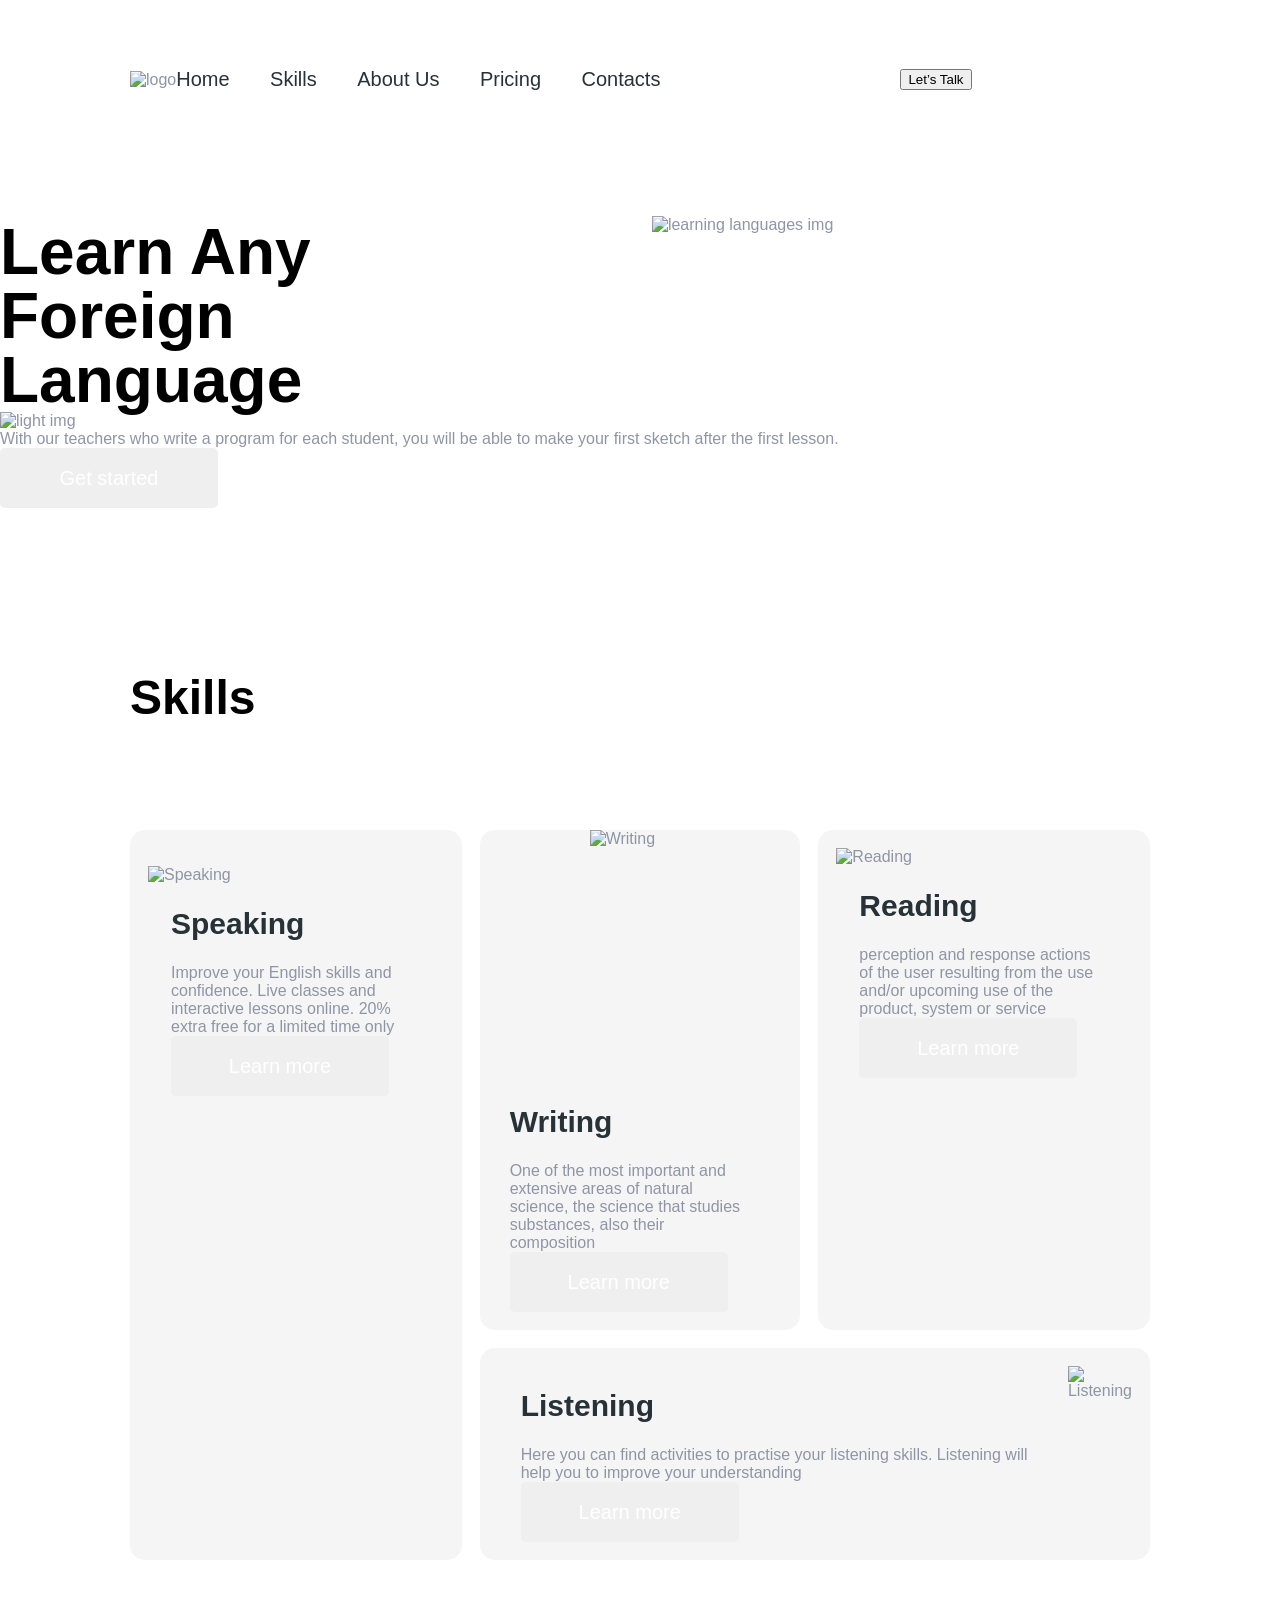
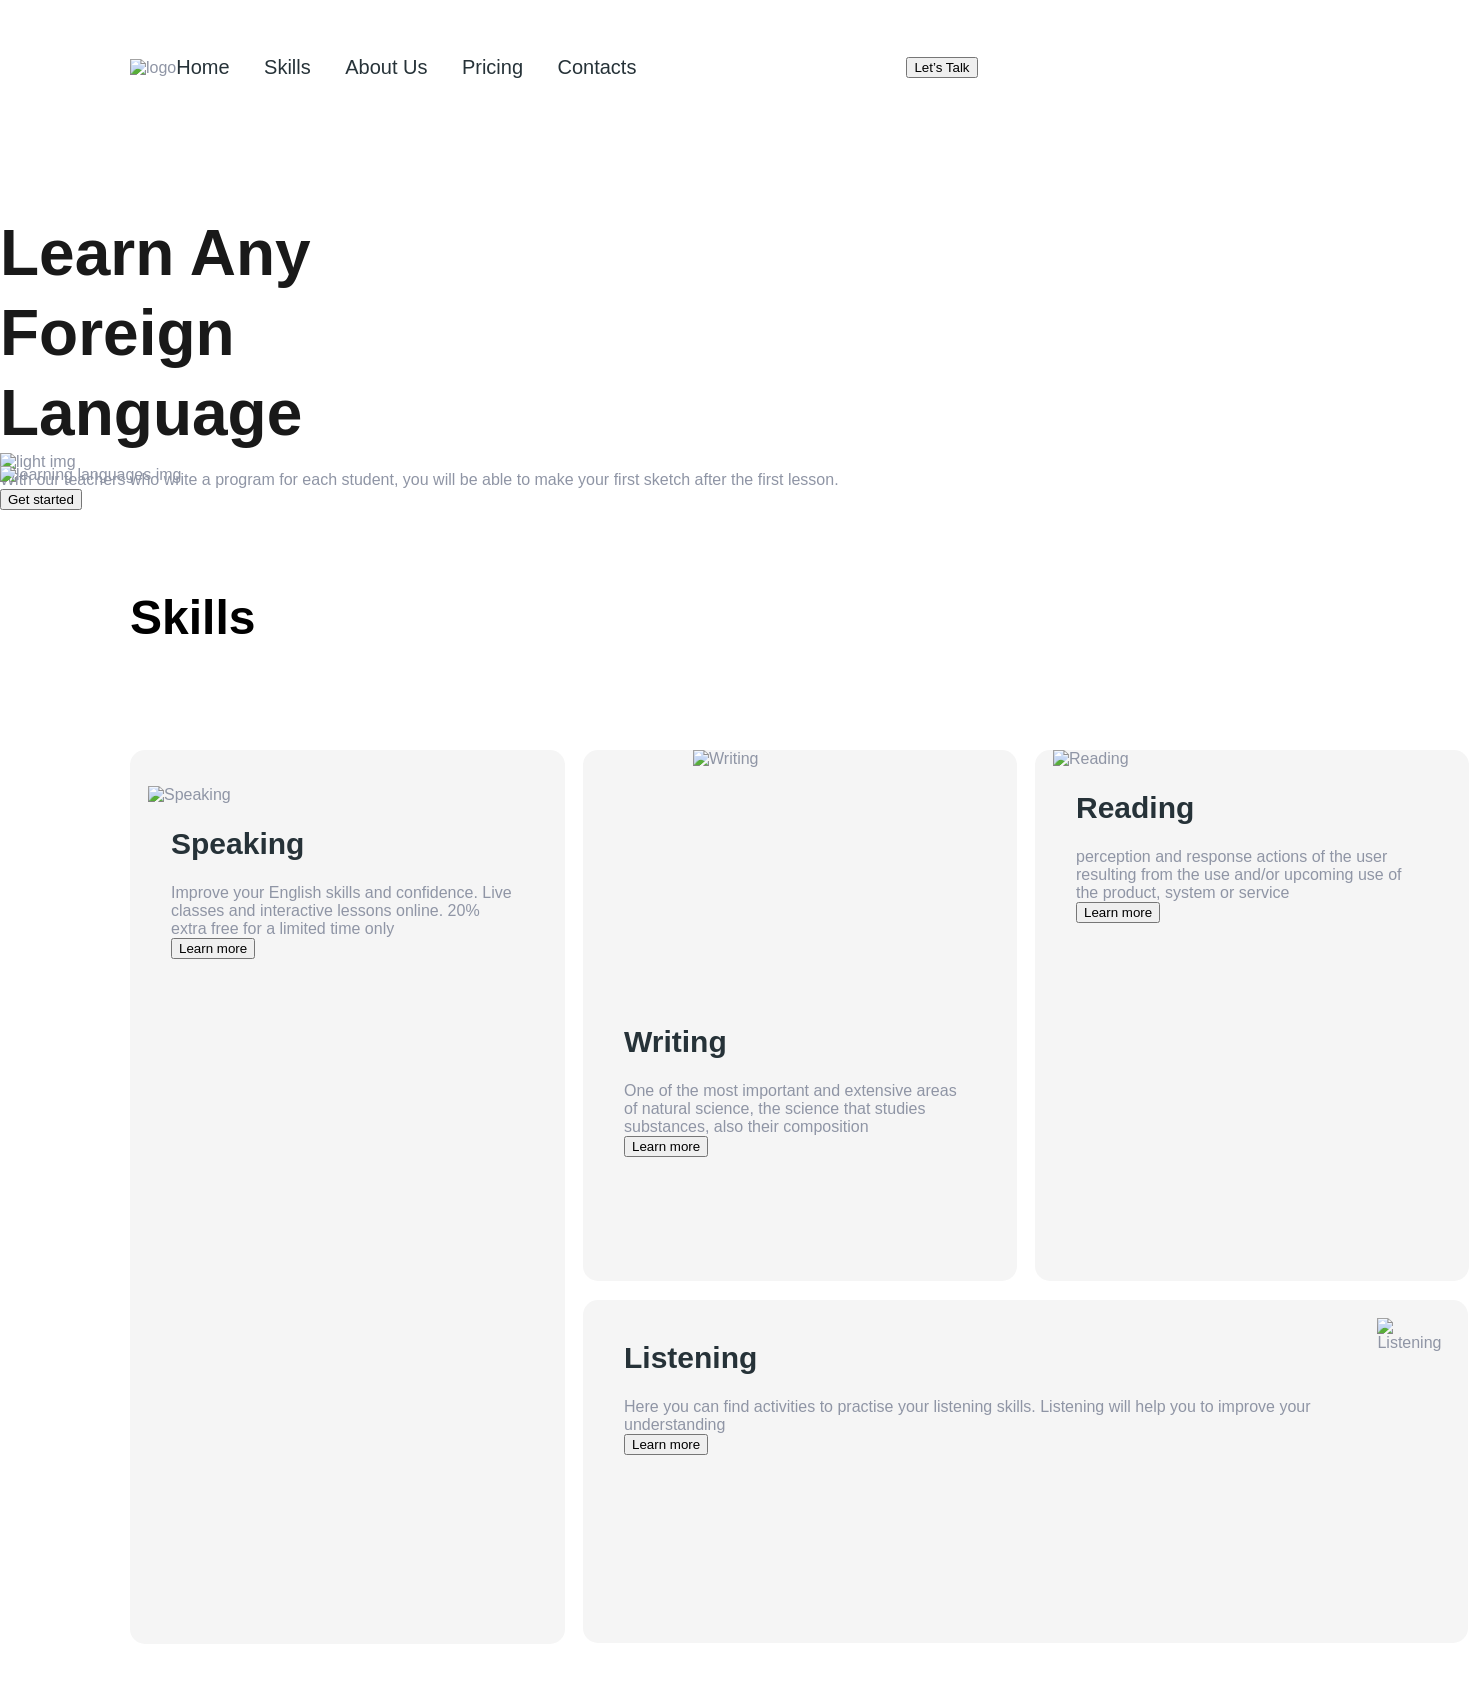

style: add skills section style

--- a/styles/main.css
+++ b/styles/main.css
@@ -27,9 +27,6 @@
     --color-button-primary-bg: var(--primary-500);
     --text-dark: var(--black);
     --btn-border:var(--black)
-
-    /* Semantic Spacing - Desktop */
-
 }
 
 html {
@@ -43,17 +40,18 @@ body {
     padding: 0;
     font-family: "Poppins", sans-serif;
     color: var(--text-body);
+    font-weight: var(--Font-Weight-font-weight-regular);
 }
 h1, h2, h3, p {
     padding: 0;
     margin: 0;
 }
 h1 {
-    color: #000;
-    font-size: 64px;
-    font-style: normal;
-    font-weight: 600;
-    line-height: 64px; /* 133.333% */
+    color: var(--heading-large, #191919);
+    font-size: var(--Font-Sizes-font-size-5xl, 64px);
+    font-weight: var(--Font-Weight-font-weight-semibold, 600);
+    line-height: var(--Line-Height-line-height-large, 80px); /* 125% */
+    letter-spacing: var(--Letter-Spacing-letter-spacing-normal, 0);
 }
 h2{
     font-weight: 600;
@@ -62,11 +60,10 @@ h2{
     color: black;
 }
 h3 {
-    color: #263238;
-    font-size: 30px;
-    font-style: normal;
-    font-weight: 600;
-    line-height: 80px;
+    color: var(--card-title, #263238);
+    font-size: var(--Font-Sizes-font-size-2xl, 30px);
+    font-weight: var(--Font-Weight-font-weight-semibold, 600);
+    line-height: var(--Line-Height-line-height-large, 80px); /* 266.667% */
 }
 a {
     text-decoration: none;
@@ -74,6 +71,9 @@ a {
 }
 .btn, a {
     cursor: pointer;
+}
+.btn {
+    font-family: inherit;
 }
 a:hover {
     color: #8F95A5;
@@ -86,11 +86,10 @@ a:hover {
 }
 /* Menu */
 .header {
+    padding-top: 40px;
     display: flex;
     justify-content: space-between;
     align-items: center;
-    padding-top: 52px;
-    margin: 0 auto;
 }
 .menu {
     display: flex;
@@ -100,21 +99,20 @@ a:hover {
 .menu__container {
     display: flex;
     align-items: center;
-    justify-content: space-between;
 }
 .logo__container {
-    margin-right: 253px;
+    margin-right: 260px;
 }
 .menu__list {
     padding: 0;
-    margin-right: 204px;
+    margin-right: 240px;
 }
 .menu__list:last-child {
     padding-right: 0;
 }
 .menu__list li{
     display: inline-block;
-    margin-right: 36px;
+    margin-right: 30px;
     font-size: 20px;
     font-weight: 500;
 }
@@ -140,59 +138,68 @@ a:hover {
 }
 /* Hero */
 .hero {
-    margin-top: 113px;
+    margin-top: 118px;
+    position: relative;
 }
 .hero__wrapper {
     display: flex;
     justify-content: space-between;
     flex-direction: row;
 }
-.hero__text {
-}
 .hero__headline {
     text-transform: capitalize;
     max-width: 386px;
     width: 100%;
-    position: relative;
 }
 .mobile-break {
     display: block;
-    padding-top: 14px;
-    margin-bottom: 16px;
+    margin-bottom: 8px;
 }
 .light-img {
     position: absolute;
-    left: 34.49%;
-    top: 43%;
+    left: 700px;
+    top: 100px;
 }
 .hero__description {
-    margin-top: 48px;
-    font-size: 24px;
+    margin: 40px 0 65px 0;
+    font-size: var(--Font-Sizes-font-size-xl, 24px);
     font-style: normal;
-    font-weight: 400;
-    line-height: normal;
+    font-weight: var(--Font-Weight-font-weight-regular, 400);
     max-width: 570px;
     width: 100%;
-    margin-bottom: 65px;
 }
 .btn__header {
-    width: 438px;
-    height: 118px;
+    display: flex;
+    width: 458px;
+    padding: 32px 117px;
+    justify-content: center;
+    align-items: center;
     border-radius: 15px;
-    font-size: 36px;
-    font-style: normal;
-    font-weight: 400;
-    line-height: normal;
+    background: var(--color-button-primary-bg, #263238);
+    color: var(--text-light, #FFF);
+    font-size: var(--text__btn-hero, 36px);
+    font-weight: var(--regular, 400);
+}
+.btn__header:hover, .btn__card:hover {
+    background-color: var(--primary-800);
 }
 .hero__img {
-    position: absolute;
-    left: 50.93%;
-    top: 24%;
+    transform: translateY(-44px);
 }
 /* Skills */
 .skills {
-    margin-top: 100px;
     padding: 50px 0;
+}
+.btn__card {
+    display: inline-flex;
+    padding: var(--Spacing-space-4, 16px) var(----spacing-4xl, 48px);
+    justify-content: center;
+    align-items: center;
+    border-radius: 5px;
+    background: var(--color-button-primary-bg, #263238);
+    color: var(--text-light, #FFF);
+    font-size: var(--Font-Sizes-font-size-button, 20px);
+    font-weight: var(--Font-Weight-font-weight-medium, 500);
 }
 .skills__grid {
     display: grid;
@@ -215,22 +222,17 @@ a:hover {
     flex-direction: column;
 }
 .skills__grid-content {
-    padding-left: 23px;
-    padding-right: 35px;
+    padding: 0 35px 0 23px;
 }
 .skills__grid-image {
     max-width: 100%;
 }
 .skills__grid-description{
-    font-size: 16px;
-    font-style: normal;
+    font-size: var(--card-font-size, 16px);
     font-weight: 400;
-    line-height: normal;
+    padding-bottom: 36px;
 }
 /* Speaking */
-.speaking .skills__grid-description {
-    padding-bottom: 25px;
-}
 .skills__grid-description:nth-of-type(2) {
     max-width: 340px;
     margin-bottom: 5px;
@@ -238,57 +240,59 @@ a:hover {
 .speaking .skills__grid-image {
     margin-top: 18px;
 }
+.skills__grid-description p:not(:first-child) {
+    margin-top: 24px;
+}
+.speaking .skills__grid-content {
+    padding-bottom: 92px;
+}
 
 /* Writing */
 .skills__grid-item.writing {
     padding-top: 0;
 }
 .writing .skills__grid-image {
-    margin-left: 92px;
-    margin-top: 0;
+    margin: 0 0 0 92px;
     padding-top: 0;
     height: 252px;
-}
-.writing .skills__grid-content {
-    padding-left: 12px;
 }
 .writing .skills__grid-headline {
     max-height: 60px;
 }
 .writing .skills__grid-description {
-    margin-top: 10px;
-    margin-bottom: 31px;
+    margin-top: 8px;
 }
-.btn__card {
-
+/* Reading */
+.skills__grid-item.reading {
+    padding-top: 0;
 }
-.btn__primary {
-    width: 218px;
+.reading .skills__grid-description {
+    width: 365px;
+}
+.reading .skills__grid-headline {
     height: 60px;
-    border-radius: 5px;
-    font-weight: 500;
-    font-size: 20px;
-    line-height: 30px;
-    color: #FFFFFF;
-    border: none;
-    cursor: pointer;
-    transition: 0.3s all;
-}
-.btn__primary:hover {
-    opacity: 0.8;
+    margin-bottom: 5px;
 }
 .speaking {
     grid-area: one;
+    width: 435px;
+    height: 894px;
 }
 .writing {
     grid-area: two;
+    width: 434px;
+    height: 531px;
 }
 .reading {
     grid-area: three;
+    width: 434px;
+    height: 531px;
 }
 .listening {
     grid-area: four;
     flex-direction: row;
+    width: 885px;
+    height: 343px;
 }
 .listening .skills__grid-image {
     order: 1;
